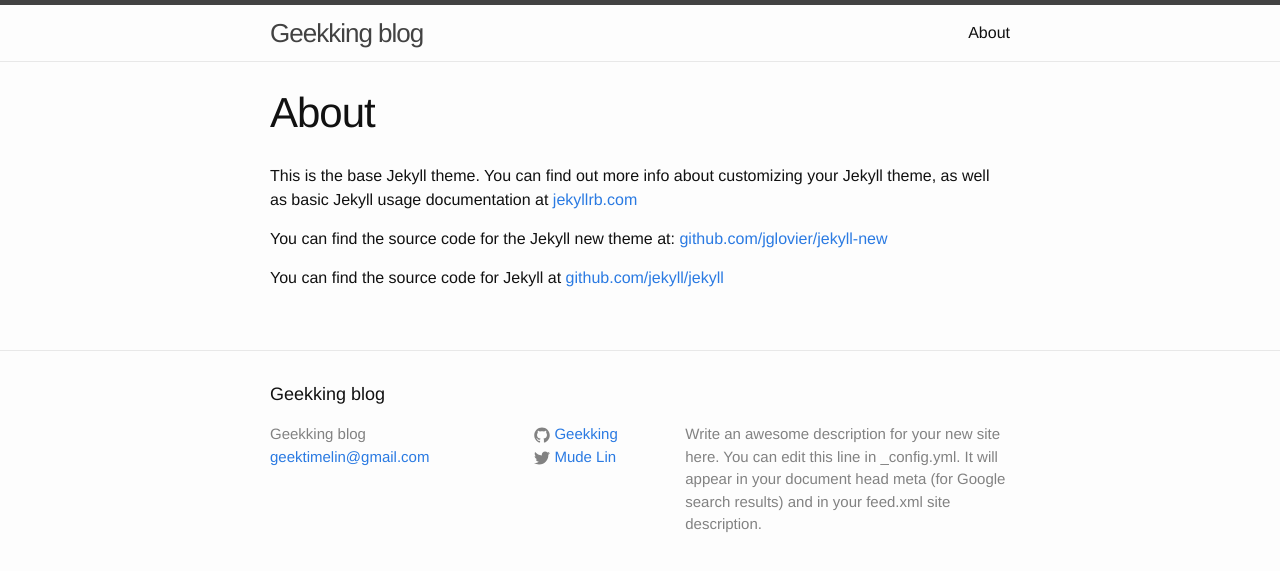
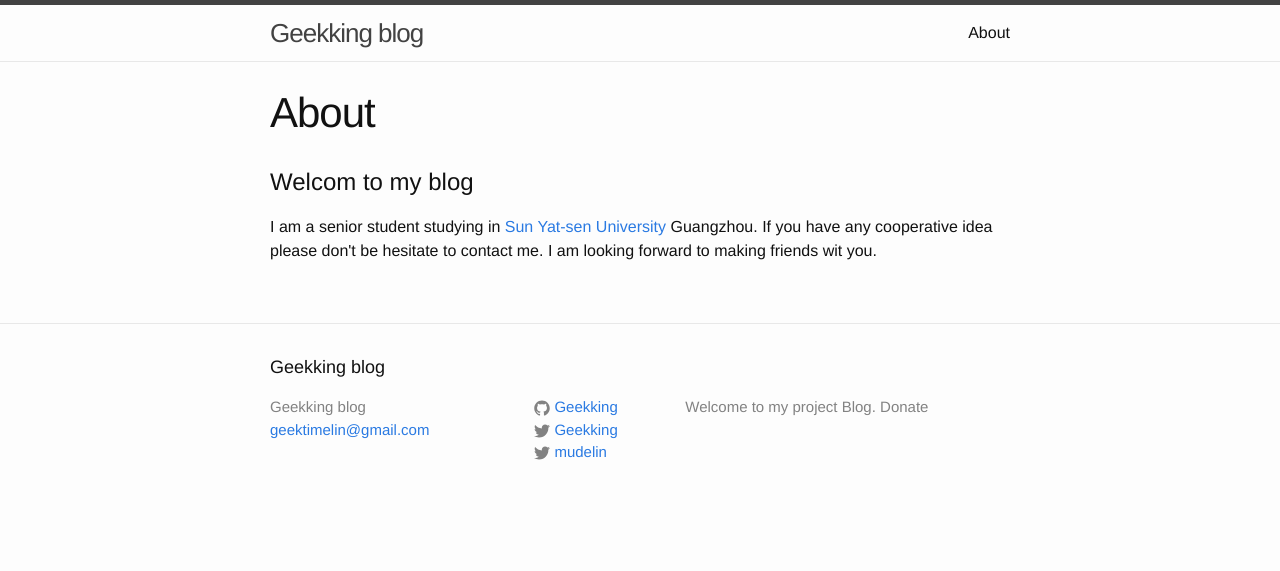
Before and after one commit to Geekking/pinlocation, a Jekyll site: the page built from about.md, in a window 1280 px wide. Shown: the top 571 px of the page. Built offline with Jekyll 4.4.1, drawn with Linux system fonts in a browser that asks for light colours.

Commit message:
Change about page

```diff
--- a/_config.yml
+++ b/_config.yml
@@ -2,13 +2,12 @@
 title: Geekking blog
 email: geektimelin@gmail.com
 description: > # this means to ignore newlines until "baseurl:"
-  Write an awesome description for your new site here. You can edit this
-  line in _config.yml. It will appear in your document head meta (for
-  Google search results) and in your feed.xml site description.
+    Welcome to my project Blog. Donate
 baseurl: "/pinlocation" # the subpath of your site, e.g. /blog/
 url: "" # the base hostname & protocol for your site
-twitter_username: Mude Lin
+twitter_username: Geekking
 github_username:  Geekking
+weibo_username:  mudelin
 
 # Build settings
 markdown: kramdown
--- a/_includes/footer.html
+++ b/_includes/footer.html
@@ -42,6 +42,20 @@
             </a>
           </li>
           {% endif %}
+	{% if site.weibo_username %}
+          <li>
+            <a href="https://weibo.com/{{ site.weibo_username }}">
+              <span class="icon  icon--twitter">
+                <svg viewBox="0 0 16 16">
+                  <path fill="#828282" d="M15.969,3.058c-0.586,0.26-1.217,0.436-1.878,0.515c0.675-0.405,1.194-1.045,1.438-1.809
+                  c-0.632,0.375-1.332,0.647-2.076,0.793c-0.596-0.636-1.446-1.033-2.387-1.033c-1.806,0-3.27,1.464-3.27,3.27 c0,0.256,0.029,0.506,0.085,0.745C5.163,5.404,2.753,4.102,1.14,2.124C0.859,2.607,0.698,3.168,0.698,3.767 c0,1.134,0.577,2.135,1.455,2.722C1.616,6.472,1.112,6.325,0.671,6.08c0,0.014,0,0.027,0,0.041c0,1.584,1.127,2.906,2.623,3.206 C3.02,9.402,2.731,9.442,2.433,9.442c-0.211,0-0.416-0.021-0.615-0.059c0.416,1.299,1.624,2.245,3.055,2.271 c-1.119,0.877-2.529,1.4-4.061,1.4c-0.264,0-0.524-0.015-0.78-0.046c1.447,0.928,3.166,1.469,5.013,1.469 c6.015,0,9.304-4.983,9.304-9.304c0-0.142-0.003-0.283-0.009-0.423C14.976,4.29,15.531,3.714,15.969,3.058z"/>
+                </svg>
+              </span>
+
+              <span class="username">{{ site.weibo_username }}</span>
+            </a>
+          </li>
+          {% endif %}
         </ul>
       </div>
 
--- a/about.md
+++ b/about.md
@@ -4,8 +4,5 @@
 permalink: /about/
 ---
 
-This is the base Jekyll theme. You can find out more info about customizing your Jekyll theme, as well as basic Jekyll usage documentation at [jekyllrb.com](http://jekyllrb.com/)
-
-You can find the source code for the Jekyll new theme at: [github.com/jglovier/jekyll-new](https://github.com/jglovier/jekyll-new)
-
-You can find the source code for Jekyll at [github.com/jekyll/jekyll](https://github.com/jekyll/jekyll)
+#Welcom to my blog
+I am a senior student studying in [Sun Yat-sen University](http://sysu.edu.cn) Guangzhou. If you have any cooperative idea please don\'t  be hesitate to contact me. I am looking forward to making friends wit you.
```
Also changed, not shown: 5 other files.
